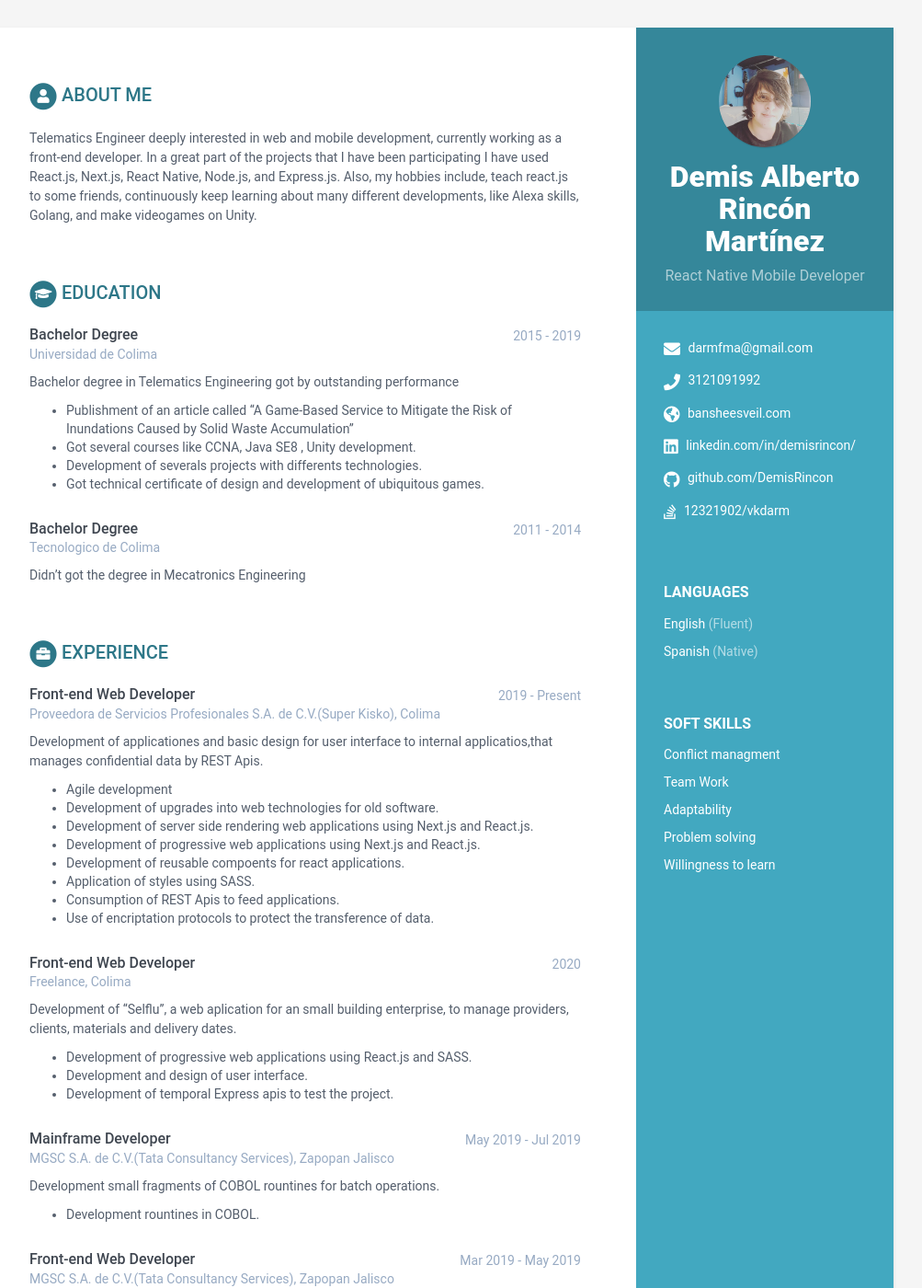
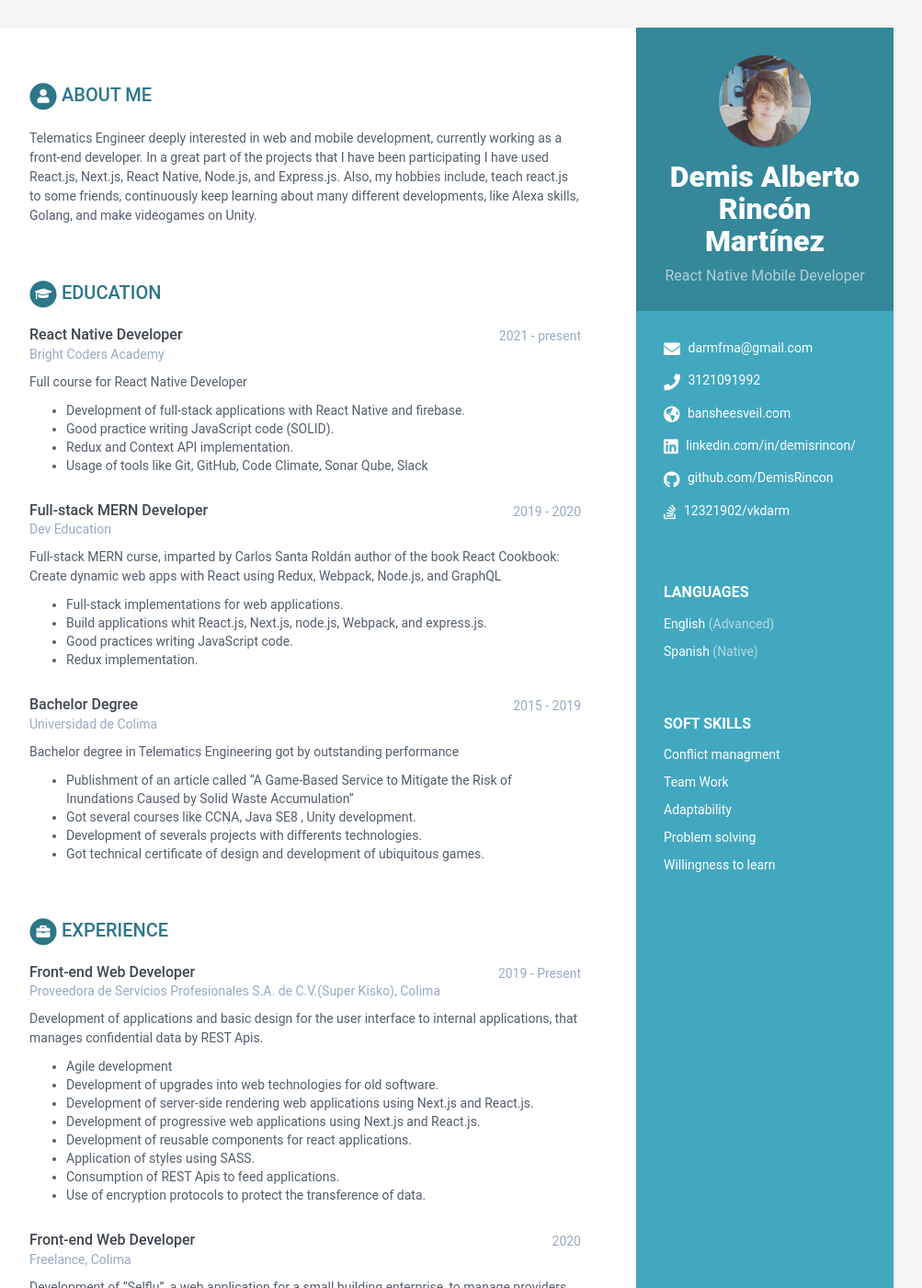
Before and after one commit to BC-MAR-21-RN/kata-resume-DemisRincon, a Jekyll site: the page built from index.html, in a window 1280 px wide and 1400 px high. Shown: the whole window at 92% size, without its empty margins (168-1171 px from the left). Built offline with Jekyll 4.4.1, drawn with Linux system fonts in a browser that asks for light colours; some of the changed text lies outside the part shown.

Commit message:
new data

```diff
--- a/_data/data.yml
+++ b/_data/data.yml
@@ -27,7 +27,7 @@ sidebar:
   # Actualiza según los idiomas y nieles que tienes. Agrega o Elimina según sea necesario.
   languages:
     - idiom: English
-      level: Fluent # Utiliza el resultado de tu examen oficial, o el nivel de acuerdo al modelo Dreyfus
+      level: Advanced # Utiliza el resultado de tu examen oficial, o el nivel de acuerdo al modelo Dreyfus
 
     - idiom: Spanish
       level: Native # Utiliza el resultado de tu examen oficial, o el nivel de acuerdo al modelo Dreyfus
@@ -59,6 +59,26 @@ career-profile:
 
 # Registra aquí tus estudios. Agrega o elimina según sea necesario
 educationcomplete:
+  - degree: React Native Developer
+    university: Bright Coders Academy
+    time: 2021 - present
+    details: |
+      Full course for React Native Developer
+
+        - Development of full-stack applications with React Native and firebase.
+        - Good practice writing JavaScript code (SOLID).
+        - Redux and Context API implementation.
+        - Usage of tools like Git, GitHub, Code Climate, Sonar Qube, Slack
+  - degree: Full-stack MERN Developer
+    university: Dev Education
+    time: 2019 - 2020
+    details: |
+      Full-stack MERN curse, imparted by Carlos Santa Roldán author of the book React Cookbook: Create dynamic web apps with React using Redux, Webpack, Node.js, and GraphQL
+
+        - Full-stack implementations for web applications.
+        - Build applications whit React.js, Next.js, node.js, Webpack, and express.js.
+        - Good practices writing JavaScript code.
+        - Redux implementation.
   - degree: Bachelor Degree
     university: Universidad de Colima
     time: 2015 - 2019
@@ -69,11 +89,6 @@ educationcomplete:
         - Got several courses like CCNA, Java SE8 , Unity development.
         - Development of severals projects with differents technologies.
         - Got technical certificate of design and development of ubiquitous games.
-  - degree: Bachelor Degree
-    university: Tecnologico de Colima
-    time: 2011 - 2014
-    details: |
-      Didn't got the degree in Mecatronics Engineering
 
 # Registra aquí tu experiencia. Agrega o elimina según sea necesario
 experiences:
@@ -81,45 +96,45 @@ experiences:
     time: 2019 - Present
     company: Proveedora de Servicios Profesionales S.A. de C.V.(Super Kisko), Colima
     details: |
-      Development of applicationes and basic design for user interface to internal applicatios,that manages confidential data by REST Apis.
+      Development of applications and basic design for the user interface to internal applications, that manages confidential data by REST Apis.
         - Agile development
         - Development of upgrades into web technologies for old software.
-        - Development of server side rendering web applications using Next.js and React.js.
+        - Development of server-side rendering web applications using Next.js and React.js.
         - Development of progressive web applications using Next.js and React.js.
-        - Development of reusable compoents for react applications.
+        - Development of reusable components for react applications.
         - Application of styles using SASS.
         - Consumption of REST Apis to feed applications.
-        - Use of encriptation protocols to protect the transference of data.
+        - Use of encryption protocols to protect the transference of data.
 
   - role: Front-end Web Developer
     time: 2020
     company: Freelance, Colima
     details: |
-      Development of "Selflu", a web aplication for an small building enterprise, to manage providers, clients, materials and delivery dates.
+      Development of "Selflu", a web application for a small building enterprise, to manage providers, clients, materials, and delivery dates.
         - Development of progressive web applications using React.js and SASS.
         - Development and design of user interface.
-        - Development of temporal Express apis to test the project.
+        - Development of temporal Express APIs to test the project.
 
   - role: Mainframe Developer
     time: May 2019 - Jul 2019
     company: MGSC S.A. de C.V.(Tata Consultancy Services), Zapopan Jalisco
     details: |
-      Development small fragments of COBOL rountines for batch operations.
-        - Development rountines in COBOL.
+      Development of small fragments of COBOL routines for batch operations.
+        - Development routines in COBOL.
 
   - role: Front-end Web Developer
     time: Mar 2019 - May 2019
     company: MGSC S.A. de C.V.(Tata Consultancy Services), Zapopan Jalisco
     details: |
-      Development , creation and modeling of components in React.js for a web application related to banking services.
-         - Development of reusable compoents for react applications.
+      Development, creation, and modeling of components in React.js for a web application related to banking services.
+         - Development of reusable components for react applications.
          - Consumption of REST Apis to feed applications.
 
   - role: Front-end Web Developer
     time: Dec 2018 - Mar 2019
     company: MGSC S.A. de C.V.(Tata Consultancy Services), Zapopan Jalisco
     details: |
-      Development and integration of a module to a internl page for registration of new wmployees of an hotel.
+      Development and integration of a module to an internal page for registration of new employees of a hotel.
          - Development of modules in Angular 2.0.
          - Consumption of Apis done in JAVA 1.7.
 
```
